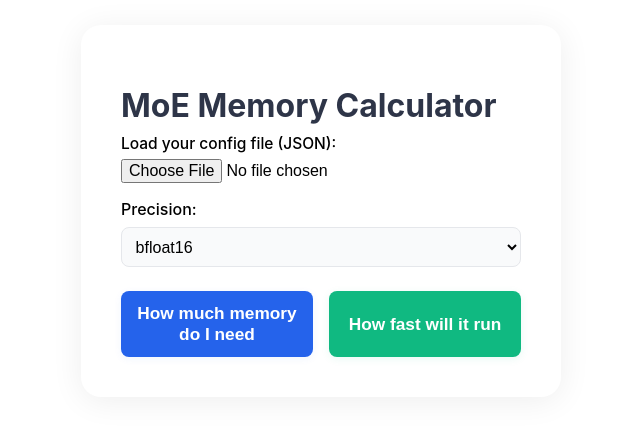
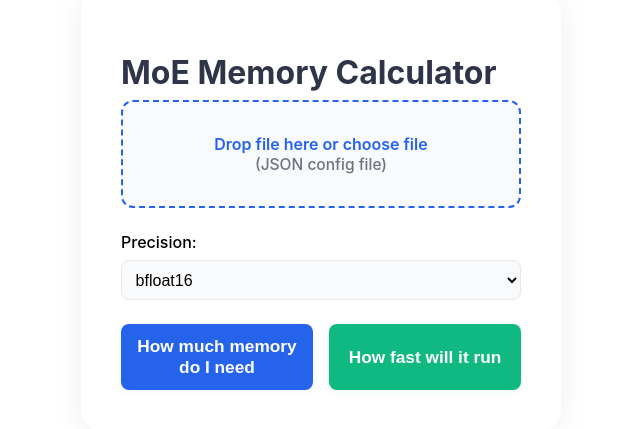
Before and after one commit to tinhoang-cerebras/cerebras-moe-calculator-new, a Next.js app: page / in a window 1280 px wide. Shown: the part 197-626 px from the top of the page, without its empty margins (319-959 px from the left). Built offline with nearby package versions, Linux system fonts and the light colour scheme.

Commit message:
Update index.tsx

```diff
--- a/pages/index.tsx
+++ b/pages/index.tsx
@@ -1,4 +1,4 @@
-import { useState, ChangeEvent } from "react";
+import { useState, useRef, ChangeEvent } from "react";
 
 type Config = {
   V: number;
@@ -38,6 +38,7 @@ export default function Home() {
   const [loadingMemory, setLoadingMemory] = useState(false);
   const [loadingFlops, setLoadingFlops] = useState(false);
   const [error, setError] = useState("");
+  const fileInputRef = useRef<HTMLInputElement | null>(null);
 
   const handleFileChange = (e: ChangeEvent<HTMLInputElement>) => {
     const file = e.target.files?.[0];
@@ -54,6 +55,16 @@ export default function Home() {
       }
     };
     reader.readAsText(file);
+  };
+
+  const handleDrop = (e: React.DragEvent<HTMLDivElement>) => {
+    e.preventDefault();
+    e.stopPropagation();
+    if (e.dataTransfer.files && e.dataTransfer.files.length > 0) {
+      const file = e.dataTransfer.files[0];
+      const event = { target: { files: [file] } } as unknown as ChangeEvent<HTMLInputElement>;
+      handleFileChange(event);
+    }
   };
 
   const handleCalculate = async (operation: "memory" | "flops") => {
@@ -112,19 +123,61 @@ export default function Home() {
         }}>
           MoE Memory Calculator
         </h1>
-        <label style={{ marginBottom: 16, display: "block", fontWeight: 500 }}>
-          <span style={{ fontSize: "0.97rem" }}>Load your config file (JSON):</span>
-          <input
-            type="file"
-            accept=".json,application/json"
-            onChange={handleFileChange}
+
+        {/* Dropzone File Upload */}
+        <label
+          style={{
+            display: "block",
+            fontWeight: 500,
+            marginBottom: 24
+          }}
+        >
+          <div
             style={{
-              marginTop: 6,
-              display: "block",
+              border: "2px dashed #2563eb",
+              borderRadius: 12,
+              padding: "2rem",
+              textAlign: "center",
+              background: "#f9fafb",
+              cursor: "pointer",
+              transition: "border-color 0.2s",
+              color: "#374151",
               fontSize: "1rem"
             }}
-          />
+            onClick={() => fileInputRef.current?.click()}
+            onDragOver={e => {
+              e.preventDefault();
+              e.stopPropagation();
+            }}
+            onDrop={handleDrop}
+            tabIndex={0}
+            onKeyPress={e => {
+              if (e.key === "Enter" || e.key === " ") {
+                fileInputRef.current?.click();
+              }
+            }}
+          >
+            <span style={{ color: "#2563eb", fontWeight: 600 }}>
+              Drop file here or choose file
+            </span>
+            <br />
+            <span style={{ fontSize: "0.97rem", color: "#6b7280" }}>
+              (JSON config file)
+            </span>
+            <input
+              ref={fileInputRef}
+              type="file"
+              accept=".json,application/json"
+              onChange={handleFileChange}
+              style={{
+                display: "none"
+              }}
+              tabIndex={-1}
+            />
+          </div>
         </label>
+
+        {/* Precision Dropdown */}
         <label style={{ fontWeight: 500, display: "block", margin: "16px 0" }}>
           Precision:
           <select
@@ -145,6 +198,8 @@ export default function Home() {
             ))}
           </select>
         </label>
+
+        {/* Action Buttons */}
         <div style={{ display: "flex", gap: "1rem", marginTop: 24 }}>
           <button
             type="button"
@@ -187,6 +242,7 @@ export default function Home() {
             {loadingFlops ? "Calculating..." : "How fast will it run"}
           </button>
         </div>
+        {/* Error */}
         {error && (
           <div style={{
             color: "#b91c1c",
@@ -199,6 +255,7 @@ export default function Home() {
             {error}
           </div>
         )}
+        {/* Memory Result */}
         {memoryResult && (
           <div
             style={{
@@ -225,6 +282,7 @@ export default function Home() {
               .join('\n')}
           </div>
         )}
+        {/* FLOPs Result */}
         {flopsResult && (
           <div
             style={{
```
